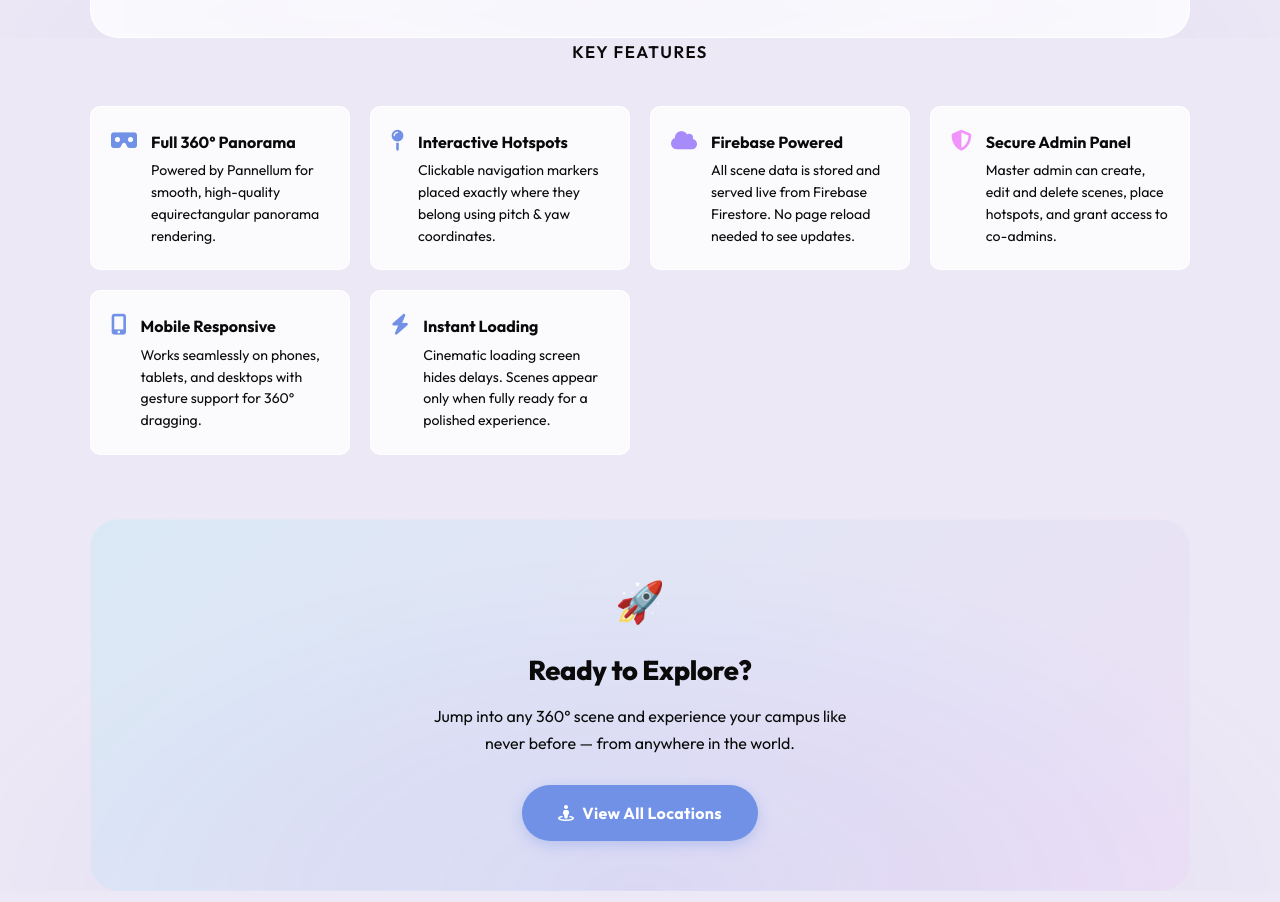
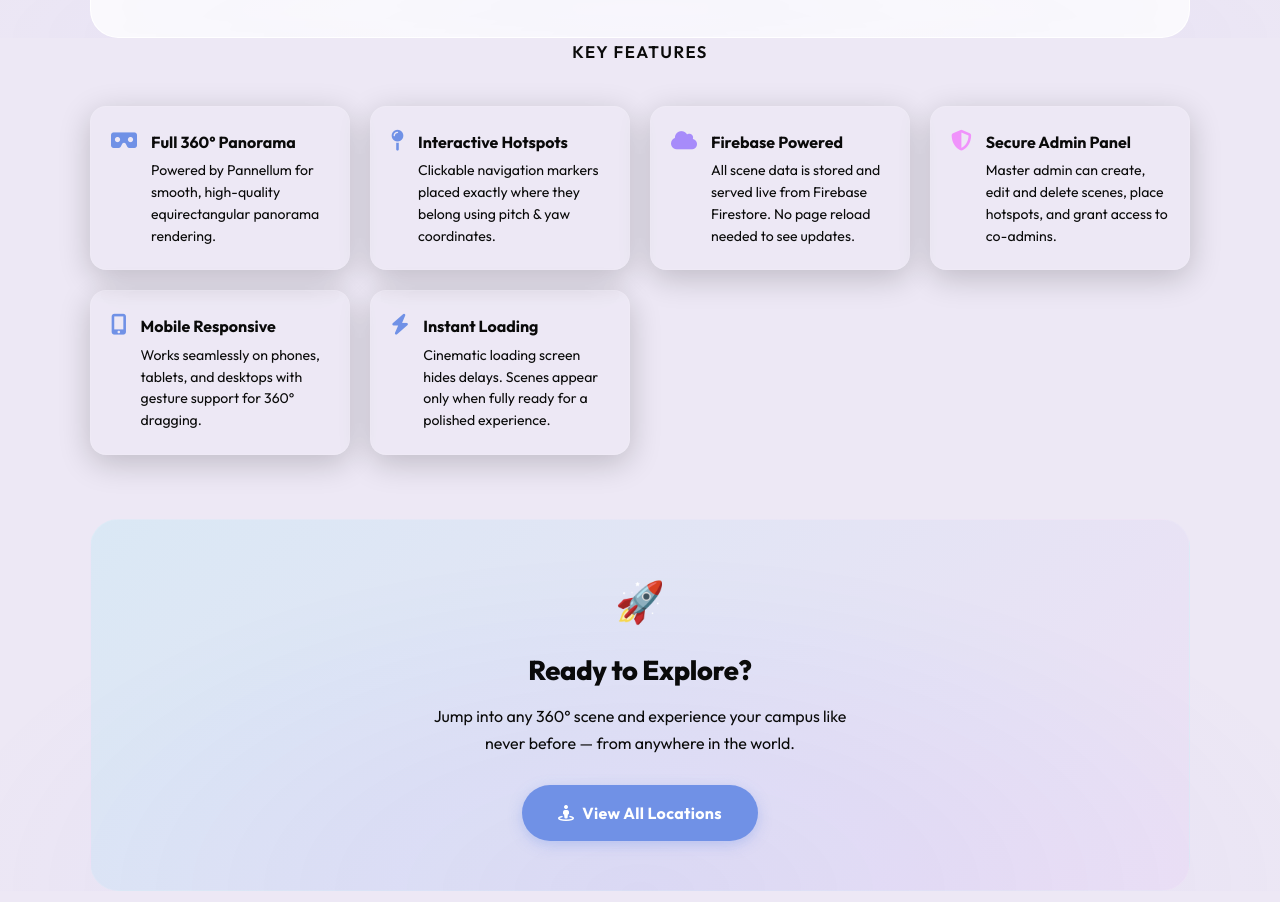
Before and after one commit to Bhumi-2303/vision360, a website: page public/index.html in a window 1280 px wide. Shown: the part 3055-3957 px from the top of the page. Drawn offline with nearby package versions, Linux system fonts and the light colour scheme; no server answers.

Commit message:
feat(ui): apply glassmorphism and hover effects to feature cards

```diff
--- a/public/index.html
+++ b/public/index.html
@@ -38,6 +38,23 @@
         .reveal.visible {
             opacity: 1;
             transform: translateY(0);
+        }
+
+        .feature-card {
+            background: rgba(255, 255, 255, 0.04);
+            backdrop-filter: blur(12px);
+            -webkit-backdrop-filter: blur(12px);
+            border: 1px solid rgba(255, 255, 255, 0.08);
+            border-radius: 16px;
+            box-shadow: 0 8px 32px rgba(0, 0, 0, 0.2);
+            transition: transform 0.3s ease, box-shadow 0.3s ease,
+                        border-color 0.3s ease;
+        }
+
+        .feature-card:hover {
+            transform: translateY(-6px);
+            box-shadow: 0 16px 40px rgba(0, 0, 0, 0.35);
+            border-color: rgba(112, 145, 230, 0.35);
         }
 
         nav {
@@ -303,42 +320,42 @@
             <div style="margin-bottom:64px;">
                 <h3 style="text-align:center; font-size:1.05rem; font-weight:600; color:var(--text-muted); text-transform:uppercase; letter-spacing:1.5px; margin-bottom:40px;">Key Features</h3>
                 <div style="display:grid; grid-template-columns:repeat(auto-fit,minmax(220px,1fr)); gap:20px;">
-                    <div class="reveal" style="background:rgba(255,255,255,0.78);border:1px solid rgba(255,255,255,0.92);border-radius:var(--radius-sm);padding:22px 20px;display:flex;gap:14px;align-items:flex-start;transition:var(--transition);box-shadow:var(--shadow-neu);" onmouseenter="this.style.borderColor='rgba(79,70,229,0.2)'" onmouseleave="this.style.borderColor='rgba(255,255,255,0.92)'">
+                    <div class="reveal feature-card" style="padding:22px 20px;display:flex;gap:14px;align-items:flex-start;">
                         <i class="fas fa-vr-cardboard" style="font-size:1.3rem;color:var(--c-primary);flex-shrink:0;margin-top:2px;"></i>
                         <div>
                             <div style="font-weight:700;color:var(--text-main);margin-bottom:5px;">Full 360° Panorama</div>
                             <div style="color:var(--text-muted);font-size:0.88rem;line-height:1.55;">Powered by Pannellum for smooth, high-quality equirectangular panorama rendering.</div>
                         </div>
                     </div>
-                    <div class="reveal" style="background:rgba(255,255,255,0.78);border:1px solid rgba(255,255,255,0.92);border-radius:var(--radius-sm);padding:22px 20px;display:flex;gap:14px;align-items:flex-start;transition:var(--transition);box-shadow:var(--shadow-neu);" onmouseenter="this.style.borderColor='rgba(79,70,229,0.2)'" onmouseleave="this.style.borderColor='rgba(255,255,255,0.92)'">
+                    <div class="reveal feature-card" style="padding:22px 20px;display:flex;gap:14px;align-items:flex-start;">
                         <i class="fas fa-map-pin" style="font-size:1.3rem;color:var(--c-secondary);flex-shrink:0;margin-top:2px;"></i>
                         <div>
                             <div style="font-weight:700;color:var(--text-main);margin-bottom:5px;">Interactive Hotspots</div>
                             <div style="color:var(--text-muted);font-size:0.88rem;line-height:1.55;">Clickable navigation markers placed exactly where they belong using pitch &amp; yaw coordinates.</div>
                         </div>
                     </div>
-                    <div class="reveal" style="background:rgba(255,255,255,0.78);border:1px solid rgba(255,255,255,0.92);border-radius:var(--radius-sm);padding:22px 20px;display:flex;gap:14px;align-items:flex-start;transition:var(--transition);box-shadow:var(--shadow-neu);" onmouseenter="this.style.borderColor='rgba(79,70,229,0.2)'" onmouseleave="this.style.borderColor='rgba(255,255,255,0.92)'">
+                    <div class="reveal feature-card" style="padding:22px 20px;display:flex;gap:14px;align-items:flex-start;">
                         <i class="fas fa-cloud" style="font-size:1.3rem;color:#a78bfa;flex-shrink:0;margin-top:2px;"></i>
                         <div>
                             <div style="font-weight:700;color:var(--text-main);margin-bottom:5px;">Firebase Powered</div>
                             <div style="color:var(--text-muted);font-size:0.88rem;line-height:1.55;">All scene data is stored and served live from Firebase Firestore. No page reload needed to see updates.</div>
                         </div>
                     </div>
-                    <div class="reveal" style="background:rgba(255,255,255,0.78);border:1px solid rgba(255,255,255,0.92);border-radius:var(--radius-sm);padding:22px 20px;display:flex;gap:14px;align-items:flex-start;transition:var(--transition);box-shadow:var(--shadow-neu);" onmouseenter="this.style.borderColor='rgba(79,70,229,0.2)'" onmouseleave="this.style.borderColor='rgba(255,255,255,0.92)'">
+                    <div class="reveal feature-card" style="padding:22px 20px;display:flex;gap:14px;align-items:flex-start;">
                         <i class="fas fa-shield-alt" style="font-size:1.3rem;color:#f093fb;flex-shrink:0;margin-top:2px;"></i>
                         <div>
                             <div style="font-weight:700;color:var(--text-main);margin-bottom:5px;">Secure Admin Panel</div>
                             <div style="color:var(--text-muted);font-size:0.88rem;line-height:1.55;">Master admin can create, edit and delete scenes, place hotspots, and grant access to co-admins.</div>
                         </div>
                     </div>
-                    <div class="reveal" style="background:rgba(255,255,255,0.78);border:1px solid rgba(255,255,255,0.92);border-radius:var(--radius-sm);padding:22px 20px;display:flex;gap:14px;align-items:flex-start;transition:var(--transition);box-shadow:var(--shadow-neu);" onmouseenter="this.style.borderColor='rgba(79,70,229,0.2)'" onmouseleave="this.style.borderColor='rgba(255,255,255,0.92)'">
+                    <div class="reveal feature-card" style="padding:22px 20px;display:flex;gap:14px;align-items:flex-start;">
                         <i class="fas fa-mobile-alt" style="font-size:1.3rem;color:var(--c-primary);flex-shrink:0;margin-top:2px;"></i>
                         <div>
                             <div style="font-weight:700;color:var(--text-main);margin-bottom:5px;">Mobile Responsive</div>
                             <div style="color:var(--text-muted);font-size:0.88rem;line-height:1.55;">Works seamlessly on phones, tablets, and desktops with gesture support for 360° dragging.</div>
                         </div>
                     </div>
-                    <div class="reveal" style="background:rgba(255,255,255,0.78);border:1px solid rgba(255,255,255,0.92);border-radius:var(--radius-sm);padding:22px 20px;display:flex;gap:14px;align-items:flex-start;transition:var(--transition);box-shadow:var(--shadow-neu);" onmouseenter="this.style.borderColor='rgba(79,70,229,0.2)'" onmouseleave="this.style.borderColor='rgba(255,255,255,0.92)'">
+                    <div class="reveal feature-card" style="padding:22px 20px;display:flex;gap:14px;align-items:flex-start;">
                         <i class="fas fa-bolt" style="font-size:1.3rem;color:var(--c-secondary);flex-shrink:0;margin-top:2px;"></i>
                         <div>
                             <div style="font-weight:700;color:var(--text-main);margin-bottom:5px;">Instant Loading</div>
```
